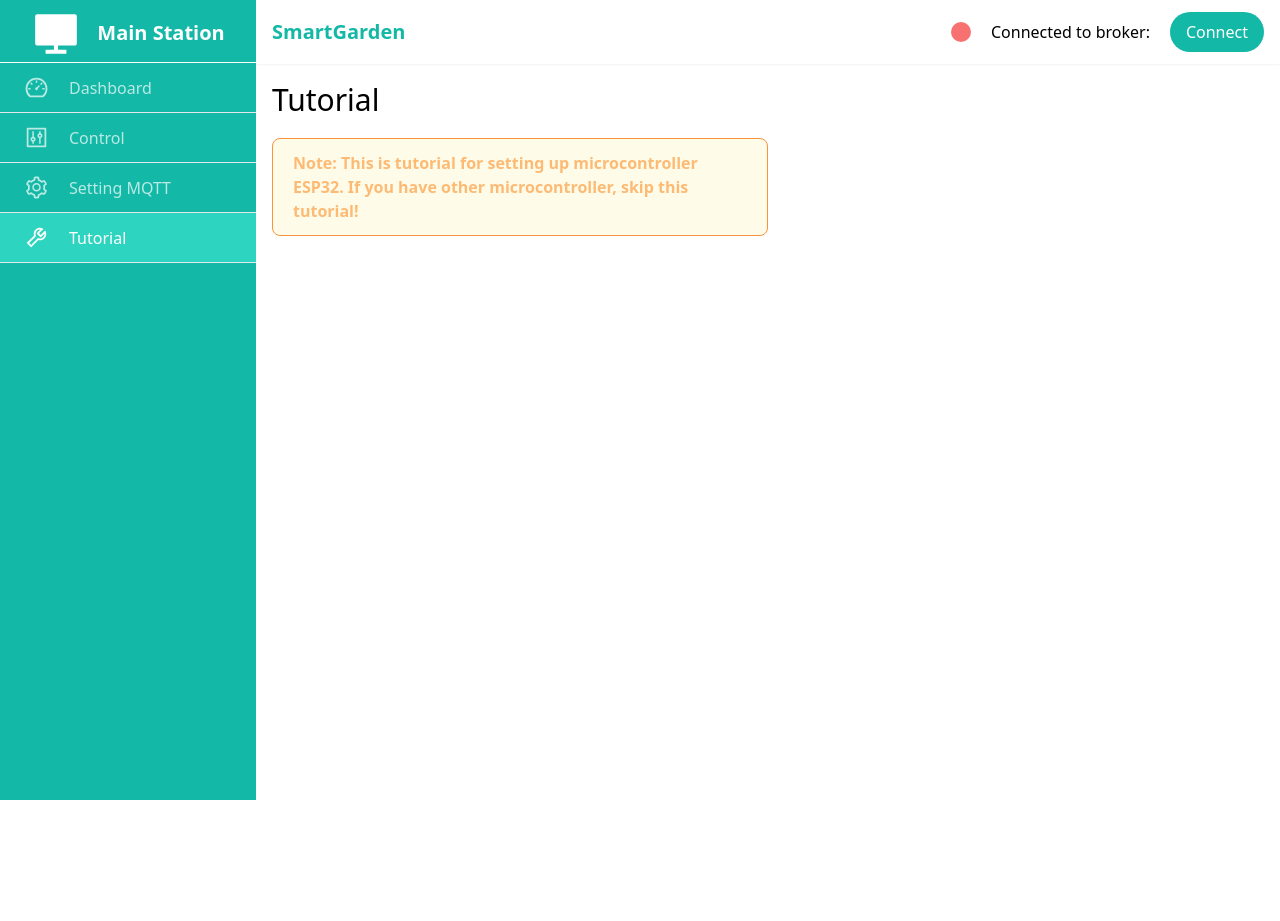
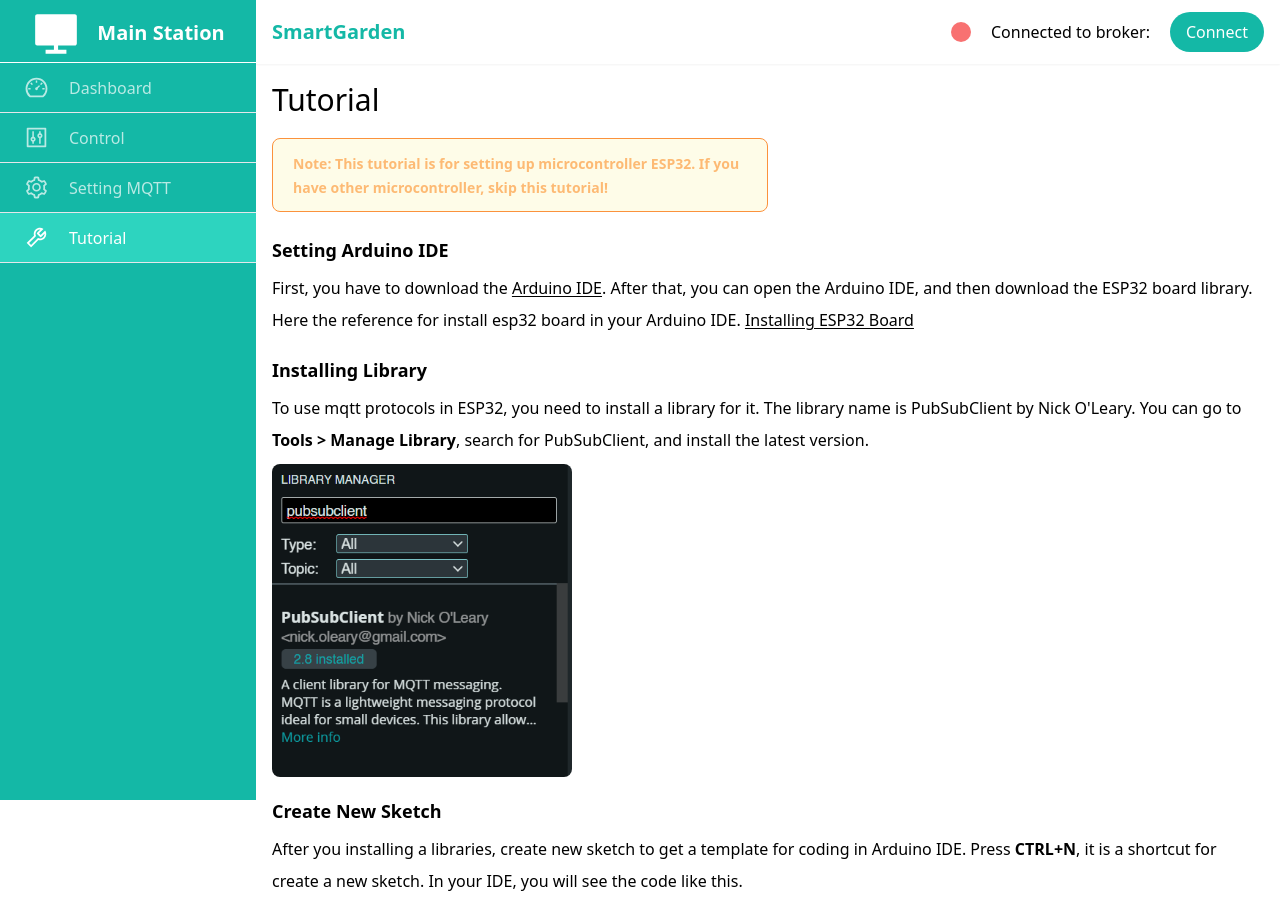
Before and after one commit to tubagusdylan/smart-garden-app, a React (Vite) app: page /tutorial in a window 1280 px wide. Before the commit the page ends 800 px from the top, so only its background shows below. Built offline with nearby package versions, Linux system fonts and the light colour scheme.

Commit message:
edit Tutorial pages

```diff
--- a/src/pages/Control.jsx
+++ b/src/pages/Control.jsx
@@ -6,7 +6,7 @@ const Control = ({ onActuatorChange, actuators, publishTopic }) => {
     <div className="bg-white">
       <div className="container mx-auto">
         <header className="mb-8">
-          <h1 className="text-xl lg:text-3xl">Control Actuators</h1>
+          <h1 className="text-2xl lg:text-3xl">Control Actuators</h1>
         </header>
 
         <section id="subcribe-topic" className="flex flex-wrap w-full gap-10 lg:gap-0 mb-8">
--- a/src/pages/Dashboard.jsx
+++ b/src/pages/Dashboard.jsx
@@ -10,7 +10,7 @@ const Dashboard = () => {
     <div className="bg-white">
       <div className="container mx-auto">
         <header className="flex justify-between items-center mb-8">
-          <h1 className="text-xl lg:text-3xl">Dashboard</h1>
+          <h1 className="text-2xl lg:text-3xl">Dashboard</h1>
           <button className="bg-teal-500 py-1 px-3 text-white rounded-full hover:bg-teal-400 active:bg-teal-800 flex gap-2 items-center">
             <AiOutlineDownload />
             CSV
--- a/src/pages/Settings.jsx
+++ b/src/pages/Settings.jsx
@@ -20,7 +20,7 @@ const Settings = (props) => {
     <div className="bg-white">
       <div className="container mx-auto">
         <header className="mb-8">
-          <h1 className="text-xl lg:text-3xl">Setting MQTT</h1>
+          <h1 className="text-2xl lg:text-3xl">Setting MQTT</h1>
         </header>
 
         <section id="subcribe-topic" className="flex flex-wrap w-full gap-6 lg:gap-0 mb-8">
--- a/src/pages/Tutorial.jsx
+++ b/src/pages/Tutorial.jsx
@@ -1,18 +1,48 @@
+import library from "../assets/img/library.png";
+
 const Tutorial = () => {
   return (
     <div className="bg-white">
       <div className="container mx-auto">
         <header className="mb-5">
-          <h1 className="text-xl lg:text-3xl">Tutorial</h1>
+          <h1 className="text-2xl lg:text-3xl">Tutorial</h1>
         </header>
 
-        <section id="warning-info" className="w-full lg:w-1/2 py-3 px-5 bg-yellow-50 border border-orange-400 rounded-lg">
+        <section id="warning-info" className="w-full lg:w-1/2 py-3 px-5 bg-yellow-50 border border-orange-400 rounded-lg mb-6">
           <span>
-            <strong className="text-orange-300">Note: This is tutorial for setting up microcontroller ESP32. If you have other microcontroller, skip this tutorial!</strong>
+            <strong className="text-orange-300 text-sm">Note: This tutorial is for setting up microcontroller ESP32. If you have other microcontroller, skip this tutorial!</strong>
           </span>
         </section>
 
-        <section></section>
+        <section id="arduino-ide" className="mb-5">
+          <h2 className="font-semibold mb-2 text-lg">Setting Arduino IDE</h2>
+          <p className="leading-loose">
+            First, you have to download the{" "}
+            <a href="https://www.arduino.cc/en/software" target="_blank" rel="noreferrer" className="underline underline-offset-2 hover:text-teal-500">
+              Arduino IDE
+            </a>
+            . After that, you can open the Arduino IDE, and then download the ESP32 board library. Here the reference for install esp32 board in your Arduino IDE.{" "}
+            <a href="https://randomnerdtutorials.com/installing-esp32-arduino-ide-2-0/" target="_blank" rel="noreferrer" className="underline underline-offset-2 hover:text-teal-500">
+              Installing ESP32 Board
+            </a>
+          </p>
+        </section>
+
+        <section id="install-library" className="mb-5">
+          <h2 className="font-semibold mb-2 text-lg">Installing Library</h2>
+          <p className=" mb-2 leading-loose">
+            To use mqtt protocols in ESP32, you need to install a library for it. The library name is PubSubClient by Nick O{"'"}Leary. You can go to <strong>Tools {">"} Manage Library</strong>, search for PubSubClient, and install the
+            latest version.
+          </p>
+          <img src={library} alt="" width={300} className="mx-auto lg:mx-0 rounded-lg" />
+        </section>
+
+        <section id="new-sketch">
+          <h2 className="font-semibold mb-2 text-lg">Create New Sketch</h2>
+          <p className="leading-loose mb-2">
+            After you installing a libraries, create new sketch to get a template for coding in Arduino IDE. Press <strong>CTRL+N</strong>, it is a shortcut for create a new sketch. In your IDE, you will see the code like this.
+          </p>
+        </section>
       </div>
     </div>
   );
```
Also changed, not shown: src/assets/img/library.png (added).
